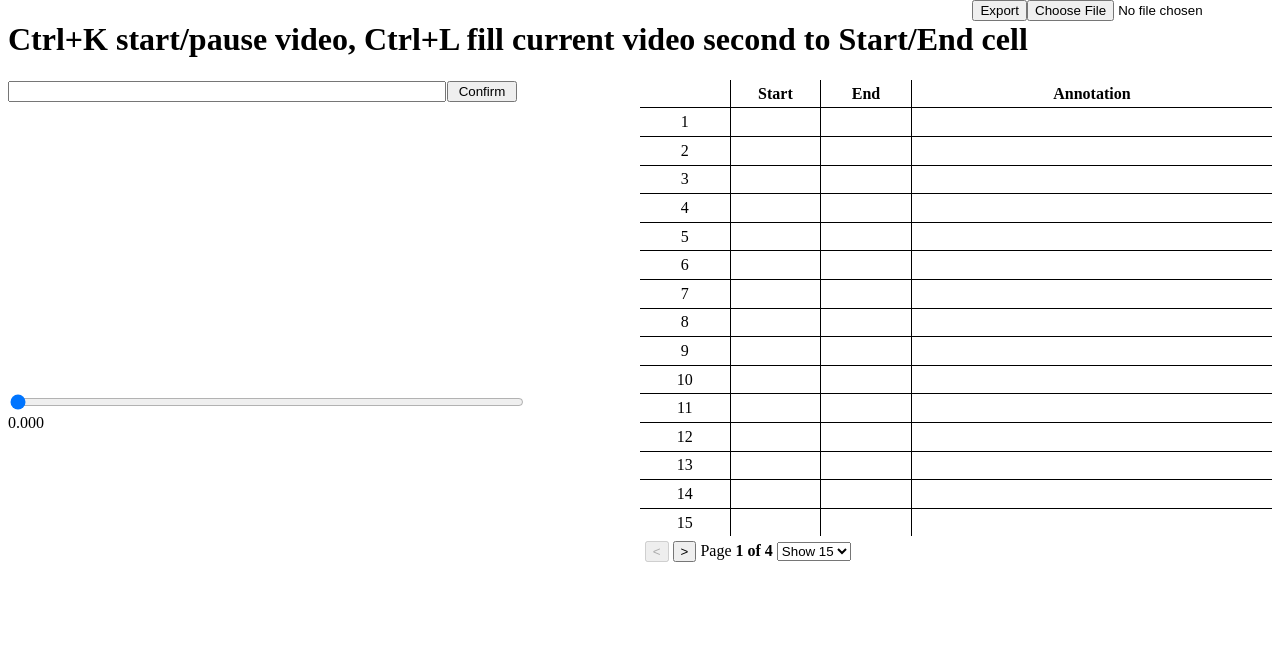
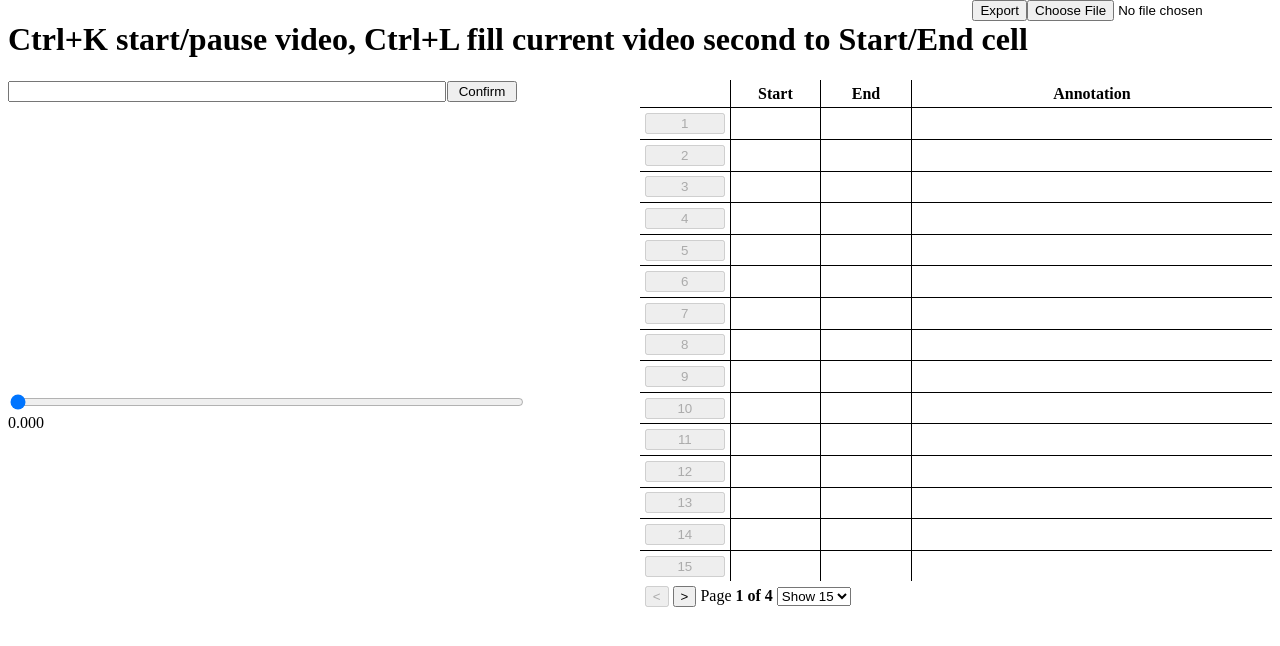
Before and after one commit to LaskySY/anno-tool, a React (Create React App) app: page / in a window 1280 px wide. Shown: the top 646 px of the page. Built offline with nearby package versions, Linux system fonts and the light colour scheme.

Commit message:
add Jump to function

```diff
--- a/src/App.css
+++ b/src/App.css
@@ -28,10 +28,6 @@
   margin:1px
 }
 
-.index-cell {
-  pointer-events: none !important;
-}
-
 #toolBtn-group {
   position: absolute;
   top: 0px;
--- a/src/App.js
+++ b/src/App.js
@@ -23,7 +23,6 @@ function App() {
   const handleWriteSecond = () => {
     let second = videoRef.current.seconds.toFixed(3)
     navigator.clipboard.writeText(second)
-    console.log('Focusing: ', tableRef.current.cellFocus)
     let cell = tableRef.current.cellFocus
     if (cell[1] === 'start' || cell[1] === 'end')
       updateMyData(cell[0], cell[1], second)
@@ -85,6 +84,7 @@ function App() {
           ref={tableRef}
           data={data}
           updateMyData={updateMyData}
+          videoSeekTo={s=>videoRef.current.seekTobySeconds(s)}
         />
       </div>
     </div>
--- a/src/components/AnnoTable.js
+++ b/src/components/AnnoTable.js
@@ -60,10 +60,21 @@ const Styles = styled.div`
   }
 `
 
-// Create an editable cell renderer
+const columns = [
+  { Header: '', accessor: 'index', collapse: true },
+  { Header: 'Start', accessor: 'start', collapse: true },
+  { Header: 'End', accessor: 'end', collapse: true },
+  { Header: 'Annotation', accessor: 'text' },
+]
+
+const pageSizeOptions = [10, 15, 20, 25, 30]
+
+function AnnoTable({ data, updateMyData, videoSeekTo }, ref) {
+  const [cellFocus, setCellFocus] = React.useState()
+
   const EditableCell = ({
     value: initialValue,
-  row: { index },
+    row,
     column: { id },
     updateMyData,
   }) => {
@@ -74,14 +85,15 @@ const EditableCell = ({
 
     return (
       id === 'index'
-    ? <div style={{textAlign: 'center'}}
-        onClick={()=>console.log('jump to')}
+      ? <button style={{textAlign: 'center', width:'100%'}}
+          onClick={()=>videoSeekTo(parseFloat(row.values.start))}
+          disabled={isNaN(parseFloat(row.values.start))}
         >
           {value}
-      </div>
+        </button>
       : <input value={value}
           onChange={e=>setValue(e.target.value)}
-        onBlur={()=>updateMyData(index, id, value)}
+          onBlur={()=>updateMyData(row.index, id, value)}
         />
     )
   }
@@ -90,17 +102,6 @@ const defaultColumn = {
     Cell: EditableCell,
   }
 
-const columns = [
-  { Header: '', accessor: 'index', collapse: true },
-  { Header: 'Start', accessor: 'start', collapse: true },
-  { Header: 'End', accessor: 'end', collapse: true },
-  { Header: 'Annotation', accessor: 'text' },
-]
-
-const pageSizeOptions = [10, 15, 20, 25, 30]
-
-function AnnoTable({ data, updateMyData }, ref) {
-  const [cellFocus, setCellFocus] = React.useState()
   React.useImperativeHandle(ref, () => ({
     cellFocus: cellFocus,
   }));
--- a/src/components/YtVideo.js
+++ b/src/components/YtVideo.js
@@ -22,6 +22,7 @@ function YtVideo(props, ref) {
   );
 
   React.useImperativeHandle(ref, () => ({
+    seekTobySeconds: (s)=>domRef.current.seekTo(s/status.duration),
     seconds: status.playedSeconds,
   }));
 
```
Also changed, not shown: 1 other file (tests, documents, lock files or other folders). Lines whose indentation alone changed are shown as unchanged.
